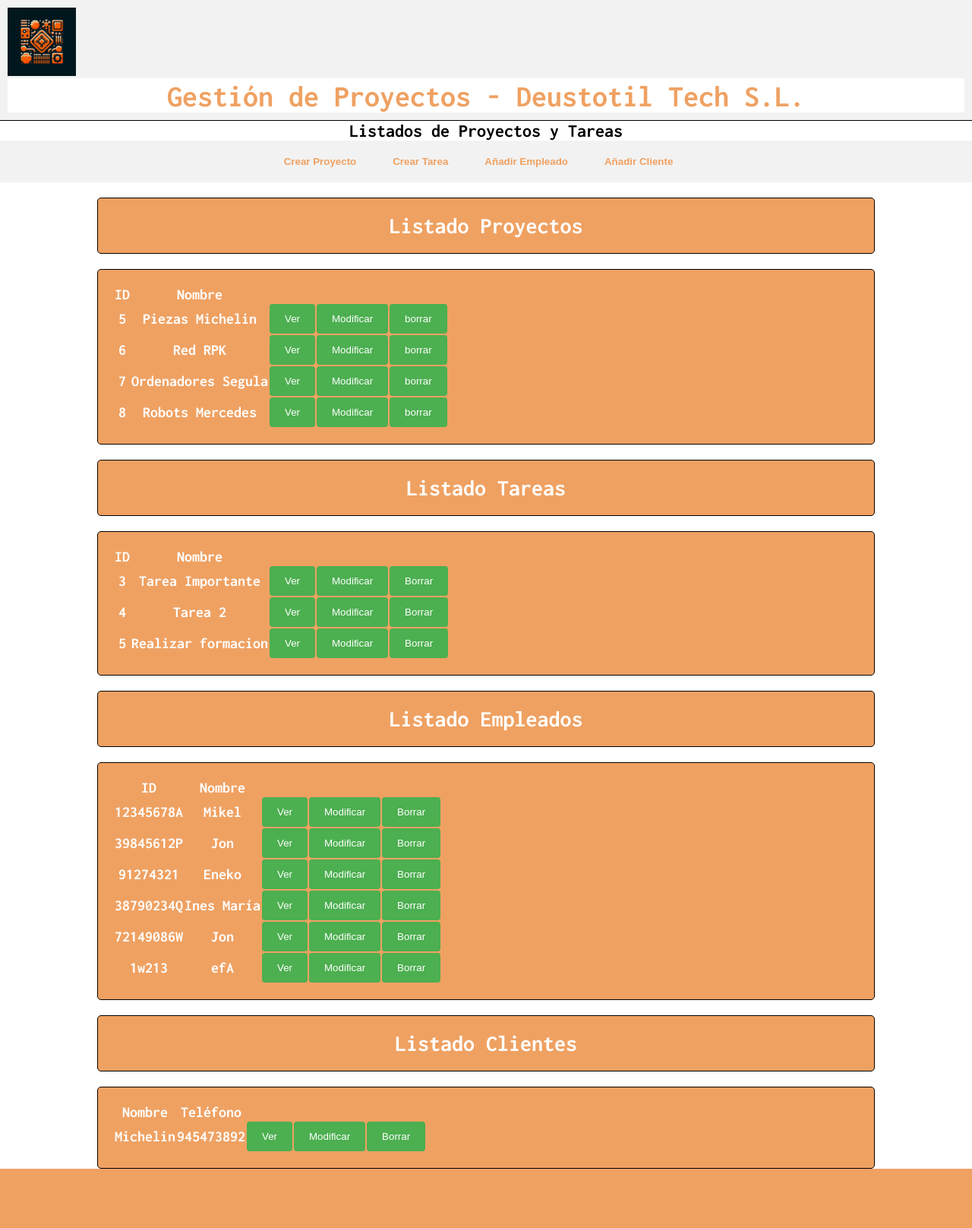
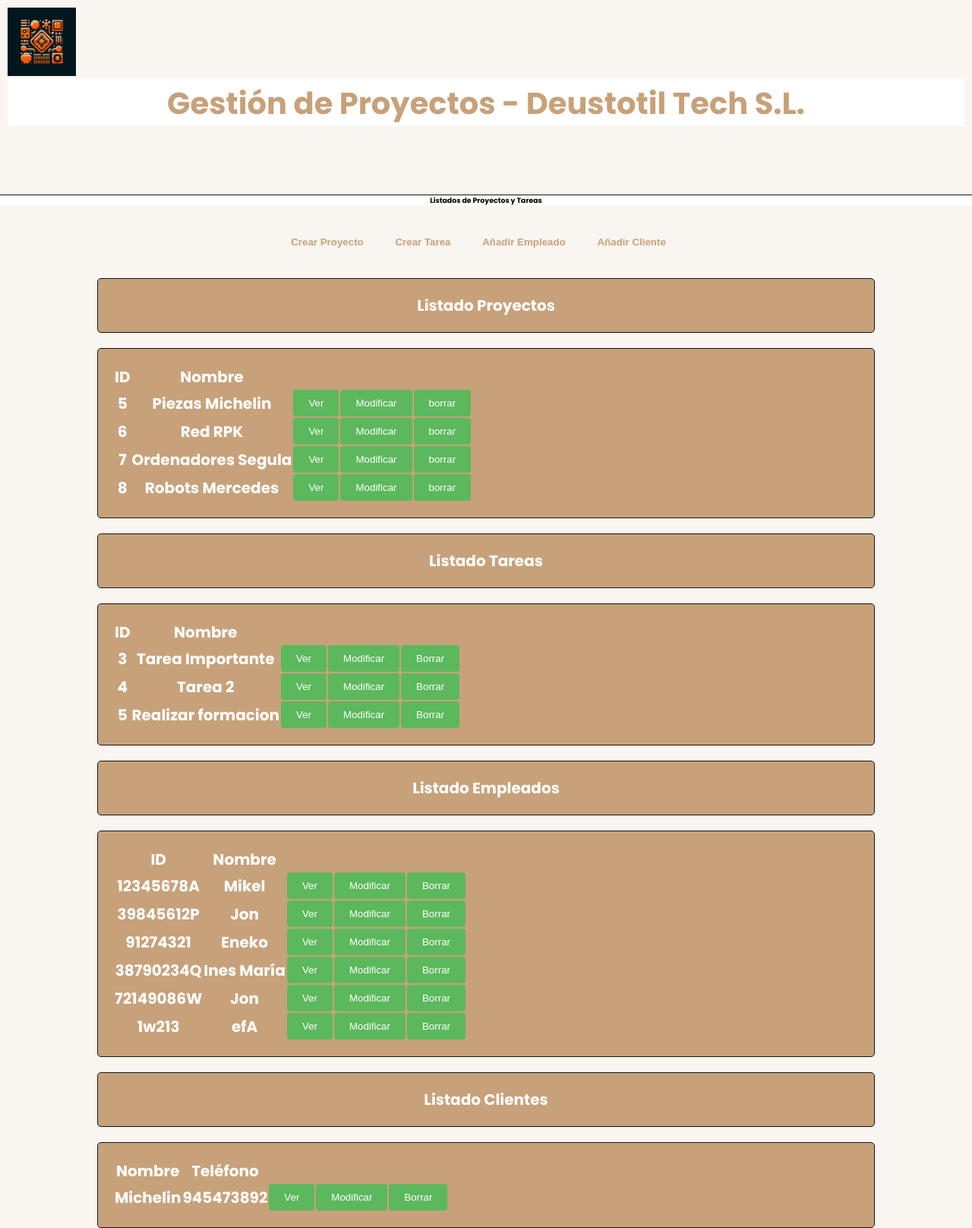
Before and after one commit to joncanadas/Grupo_9-Entregable_2, a Django app: page /DjangoGePrApp/listados/ in a window 1280 px wide. Shown: the whole page at 76% size. Before the commit the page ends 1538 px from the top, so only its background shows below. Run offline with Django 5.2, Linux system fonts and the light colour scheme; data comes from the database, SQL or seed files in the repository; both versions use the stored data as it was after the commit; lists and menus that the app fills with data are empty.

Commit message:
actualizacion

```diff
--- a/DjangoGePrApp/templates/header.html
+++ b/DjangoGePrApp/templates/header.html
@@ -7,6 +7,7 @@
     <title>Deustronic Components S.L</title>
     <link rel="stylesheet" href="{% static 'style.css' %}">
     <link href="https://fonts.googleapis.com/css2?family=Inconsolata:wght@200..900&display=swap" rel="stylesheet">
+    <link href="https://fonts.googleapis.com/css2?family=Poppins:ital,wght@0,100;0,200;0,300;0,400;0,500;0,600;0,700;0,800;0,900;1,100;1,200;1,300;1,400;1,500;1,600;1,700;1,800;1,900&display=swap" rel="stylesheet">
   </head>
   <body>
 
--- a/DjangoGePrApp/templates/login.html
+++ b/DjangoGePrApp/templates/login.html
@@ -3,7 +3,7 @@
 {% block contenido %}
 
 <!-- LOGIN -->
-<form class="formulario" action="#" method="POST">
+<form class="formulariologin" action="#" method="POST">
     {% csrf_token %}
     <div class="formulario">
     	 <div>
--- a/static/style.css
+++ b/static/style.css
@@ -1,75 +1,73 @@
-/*Globales*/
-@font-face {
-  font-family: Poppins-Regular;
-  src: url('fuentes/poppins/Poppins-Regular.ttf');
-}
-
-@font-face {
-  font-family: Poppins-Medium;
-  src: url('fuentes/poppins/Poppins-Medium.ttf');
-}
-
-@font-face {
-  font-family: Poppins-Bold;
-  src: url('fuentes/poppins/Poppins-Bold.ttf');
-}
-
-@font-face {
-  font-family: Poppins-SemiBold;
-  src: url('fuentes/poppins/Poppins-SemiBold.ttf');
+:root {
+  --primary-color: #c7a17a;
+  --background-color: #f9f5f0;
+  --dark-color: #151515;
+  --accent-color: #efa162;
+  --form-background: #5cb85c; /* Verde complementario */
+  --form-hover: #4cae4c;
+  --btn-blue: rgb(0, 162, 255);
+  --btn-yellow: rgb(226, 226, 84);
+  --btn-red: rgb(241, 64, 64);
 }
 
 body, html {
-	height: 100%;
-	font-family: Poppins-Regular, sans-serif;
+  height: 100%;
+  font-family: 'Poppins', sans-serif;
+  font-size: 62.5%;
   box-sizing: border-box;
   margin: 0;
   padding: 0;
-  background-color: white;
-}
-*{
-	margin: 0px;
-	padding: 0px;
-	box-sizing: border-box;
+  background-color: var(--background-color);
 }
 
-body {
+* {
   margin: 0;
   padding: 0;
-  font-family: "Inconsolata", sans-serif;
+  box-sizing: border-box;
+}
+
+h1, h2, h3 {
+  text-align: center;
+  margin-bottom: 20px;
 }
 
 h1, h2 {
-  text-align: center;
-  background-color:rgb(255, 255, 255);
-  border-top: 1px solid black;
+  background-color: #fff;
+  border-top: 1px solid var(--dark-color);
+}
+
+h3 {
+  color: var(--accent-color);
+  background-color: var(--dark-color);
 }
 
 a {
   text-decoration: none;
 }
 
+input, button {
+  outline: none;
+  border: none;
+}
+
 .tituloIndex {
-  color: #efa162;
+  color: var(--primary-color);
   margin-bottom: 80px;
-  text-align: center;
   background-color: white;
   border-top: 3px solid white;
-  font-size: 40px;
-  margin: 0;
+  font-size: 4rem;
 }
 
-.header {
+.header, .header0 {
   text-align: center;
   padding: 10px;
 }
 
-.header0{
+.header0 {
   text-align: left;
-  padding: 10px;
 }
 
-.header0 img{
+.header0 img {
   max-height: 90px;
 }
 
@@ -87,7 +85,7 @@ a {
 
 .contenedor {
   width: 100%;
-  background-color: #f2f2f2;
+  background-color: var(--background-color);
 }
 
 .logo {
@@ -100,41 +98,38 @@ a {
   height: auto;
 }
 
+.nav {
+  background-color: var(--background-color);
+  padding: 10px;
+  display: inline-block;
+  margin-right: 20px;
+  font-weight: bold;
+  border: none;
+  cursor: pointer;
+}
+
 .nav a {
-  text-decoration: none;
-  color: #efa162;
+  color: var(--primary-color);
   font-weight: bold;
 }
 
 .nav a:hover {
-  color: #efa162;
+  color: var(--dark-color);
 }
 
-.nav {
-  background-color: #f2f2f2;
-  padding: 10px;
-  display: inline-block;
-  margin-right: 20px;
-  color: #efa162;
-  font-weight: bold;
-  text-decoration: none;
-  border: none;
-  cursor: pointer;
-}
-
-.formulario {
+.formulario, .detallesProyecto, .detallesTarea, .detallesEmpleado, .detallesCliente {
   margin: 20px auto;
   padding: 20px;
-  border: 1px solid #000000;
-  background-color: #efa162;
+  border: 1px solid var(--dark-color);
+  background-color: var(--primary-color);
   border-radius: 5px;
   width: 80%;
   text-align: center;
   color: white;
-  font-size: 20px;
+  font-size: 2rem;
 }
 
-.formulario div {
+.formulario div, .detallesProyecto div, .detallesTarea div, .detallesEmpleado div, .detallesCliente div {
   margin-bottom: 10px;
 }
 
@@ -151,26 +146,21 @@ a {
 .formulario select {
   width: 100%;
   padding: 8px;
-  margin-top: 6px;
-  margin-bottom: 16px;
-  display: inline-block;
+  margin: 6px 0 16px;
   border: 1px solid #ccc;
   border-radius: 4px;
-  box-sizing: border-box;
 }
 
-.formulario button[type="submit"] {
-  background-color: #4CAF50;
+button[type="submit"] {
+  background-color: var(--form-background);
   color: white;
-  padding: 12px 20px;
-  border: none;
+  padding: 1rem 2rem;
   border-radius: 4px;
   cursor: pointer;
 }
 
-.formulario button[type="submit"]:hover {
-  background-color: #45a049;
-  cursor: pointer;
+button[type="submit"]:hover {
+  background-color: var(--form-hover);
 }
 
 button[type="submit"] a {
@@ -179,48 +169,27 @@ button[type="submit"] a {
 }
 
 .btnDet {
-  background-color: rgb(0, 162, 255);
-  cursor: pointer;
+  background-color: var(--btn-blue);
 }
 
 .btnModificar {
-  background-color: rgb(226, 226, 84);
-  cursor: pointer;
+  background-color: var(--btn-yellow);
 }
 
 .btnBorrar {
-  background-color: rgb(241, 64, 64);
-  cursor: pointer;
+  background-color: var(--btn-red);
 }
 
-/*Proyecto*/
-
-.detallesProyecto {
-  margin: 20px auto;
-  padding: 20px;
-  border: 1px solid #000000;
-  background-color: #efa162;
-  border-radius: 5px;
-  width: 80%;
-  text-align: center;
-  color: white;
-  font-size: 30px;
+.detallesProyecto h3, .detallesTarea h3, .detallesEmpleado h3, .detallesCliente h3 {
+  color: var(--accent-color);
+  background-color: var(--dark-color);
 }
 
-.detallesProyecto h3 {
-  color: #efa162;
-  background-color: rgb(2, 2, 2) ;
-}
-
-.detallesProyecto div {
-  margin-bottom: 10px;
-}
-
-.detallesProyecto strong {
+.detallesProyecto strong, .detallesTarea strong, .detallesEmpleado strong, .detallesCliente strong {
   font-weight: bold;
 }
 
-.detallesProyecto span {
+.detallesProyecto span, .detallesTarea span, .detallesEmpleado span, .detallesCliente span {
   margin-left: 10px;
   color: #666;
 }
@@ -228,120 +197,11 @@ button[type="submit"] a {
 .detallesProyectoindex {
   margin: 20px auto;
   padding: 20px;
-  border: 1px solid #ffffff;
-  background-color: #efa162;
+  border: 1px solid #fff;
+  background-color: var(--accent-color);
   border-radius: 5px;
   width: 80%;
   text-align: center;
   color: white;
-  font-size: 20px;
+  font-size: 2rem;
 }
-
-.submitProyecto[type="submit"] {
-  background-color: #4CAF50;
-  color: white;
-  padding: 12px 20px;
-  border: none;
-  border-radius: 4px;
-  cursor: pointer;
-}
-
-.detallesProyecto button[type="submit"]:hover {
-  background-color: #45a049;
-}
-
-/*Tarea*/
-
-.detallesTarea {
-  margin: 20px auto;
-  padding: 20px;
-  border: 1px solid #000000;
-  background-color: #efa162;
-  border-radius: 5px;
-  width: 80%;
-  text-align: center;
-  color: white;
-  font-size: 30px;
-}
-
-.detallesTarea h3 {
-  color: #efa162;
-  background-color: rgb(2, 2, 2) ;
-}
-
-.detallesTarea div {
-  margin-bottom: 10px;
-}
-
-.detallesTarea strong {
-  font-weight: bold;
-}
-
-.detallesTarea span {
-  margin-left: 10px;
-  color: #666;
-}
-
-/*Empleado*/
-
-.detallesEmpleado {
-  margin: 20px auto;
-  padding: 20px;
-  border: 1px solid #000000;
-  background-color: #efa162;
-  border-radius: 5px;
-  width: 80%;
-  text-align: center;
-  color: white;
-  font-size: 30px;
-}
-
-.detallesEmpleado h3 {
-  color: #efa162;
-  background-color: rgb(2, 2, 2) ;
-}
-
-.detallesEmpleado div {
-  margin-bottom: 10px;
-}
-
-.detallesEmpleado strong {
-  font-weight: bold;
-}
-
-.detallesEmpleado span {
-  margin-left: 10px;
-  color: #666;
-}
-
-/*Cliente*/
-
-.detallesCliente {
-  margin: 20px auto;
-  padding: 20px;
-  border: 1px solid #000000;
-  background-color: #efa162;
-  border-radius: 5px;
-  width: 80%;
-  text-align: center;
-  color: white;
-  font-size: 30px;
-}
-
-.detallesCliente h3 {
-  color: #efa162;
-  background-color: rgb(2, 2, 2) ;
-}
-
-.detallesCliente div {
-  margin-bottom: 10px;
-}
-
-.detallesCliente strong {
-  font-weight: bold;
-}
-
-.detallesCliente span {
-  margin-left: 10px;
-  color: #666;
-}
```
Also changed, not shown: db.sqlite3.
